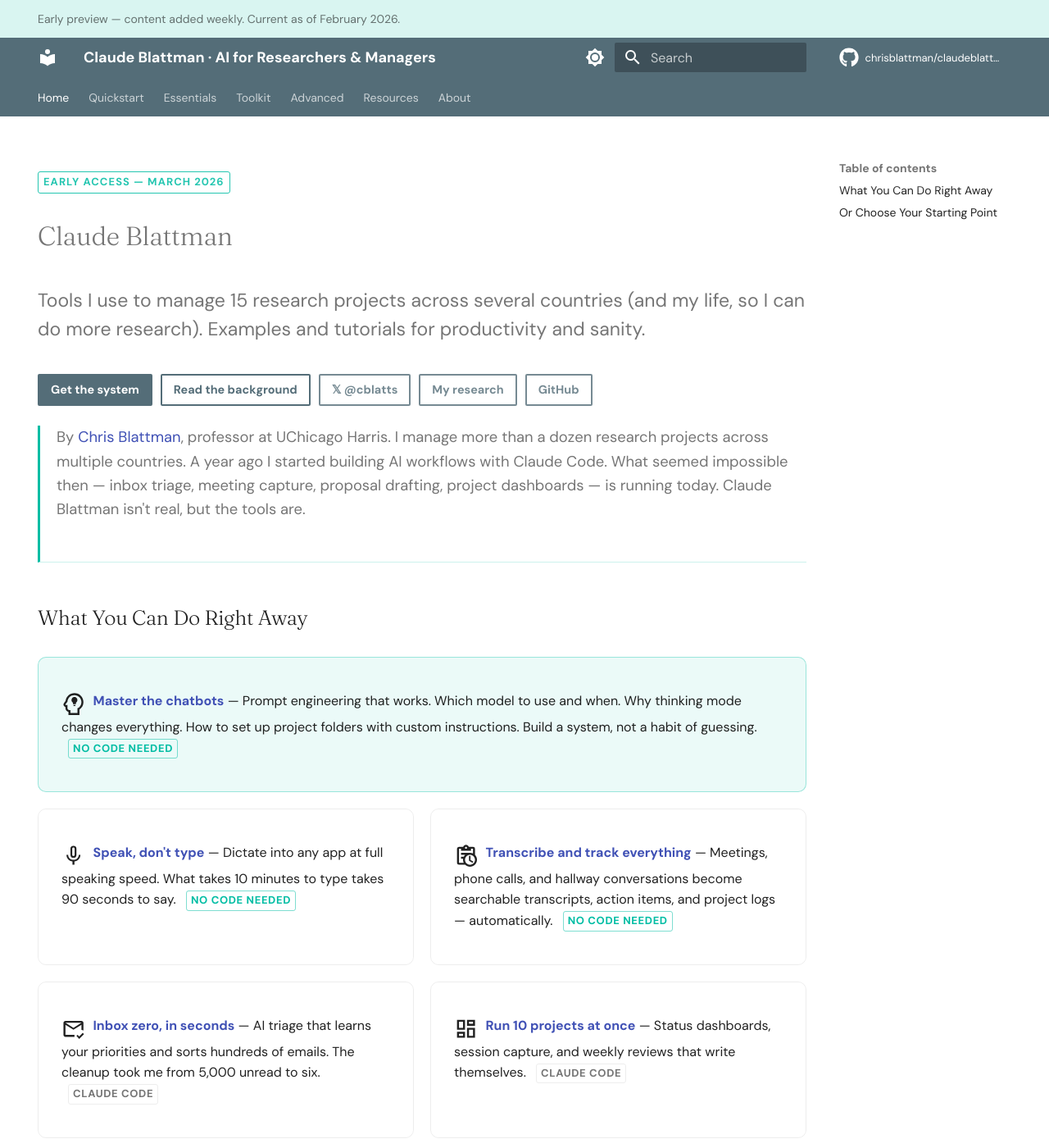
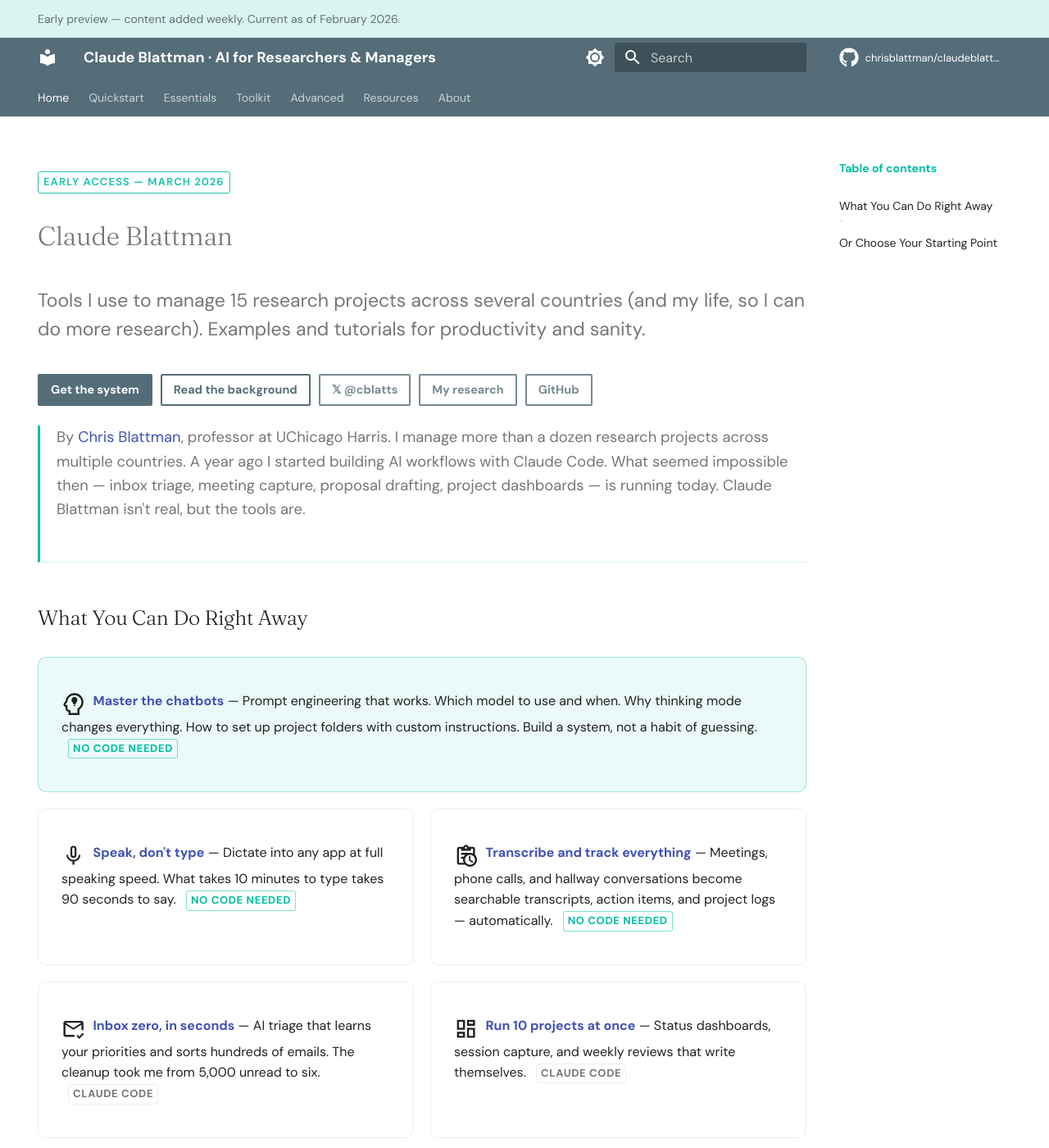
Before and after one commit to XiongfeiLi6/claudeblattman, an MkDocs documentation site: the page built from docs/index.md, in a window 1280 px wide and 1400 px high. Shown: the whole window at 82% size. Built offline with MkDocs 1.6.1 and Material for MkDocs 9.7.7, drawn with Linux system fonts in a browser that asks for light colours; comment, search, counter and statistics services are not loaded.

Commit message:
Style TOC: teal title + bullet markers on items
Co-Authored-By: Claude Opus 4.6 <noreply@anthropic.com>

```diff
--- a/docs/stylesheets/extra.css
+++ b/docs/stylesheets/extra.css
@@ -245,6 +245,24 @@ h1, h2 {
   }
 }
 
+/* ============================
+   Table of contents — right sidebar
+   ============================ */
+
+/* TOC title in teal */
+.md-nav--secondary > .md-nav__title {
+  color: var(--md-accent-fg-color);
+  font-weight: 600;
+}
+
+/* Bullet markers on TOC items */
+.md-nav--secondary .md-nav__item::before {
+  content: "•";
+  color: var(--md-default-fg-color--lightest);
+  margin-right: 0.4rem;
+  font-size: 0.7rem;
+}
+
 /* Keyboard nav accessibility for cards */
 .md-typeset .grid.cards > ul > li:focus-within {
   border-color: var(--md-accent-fg-color);
```
